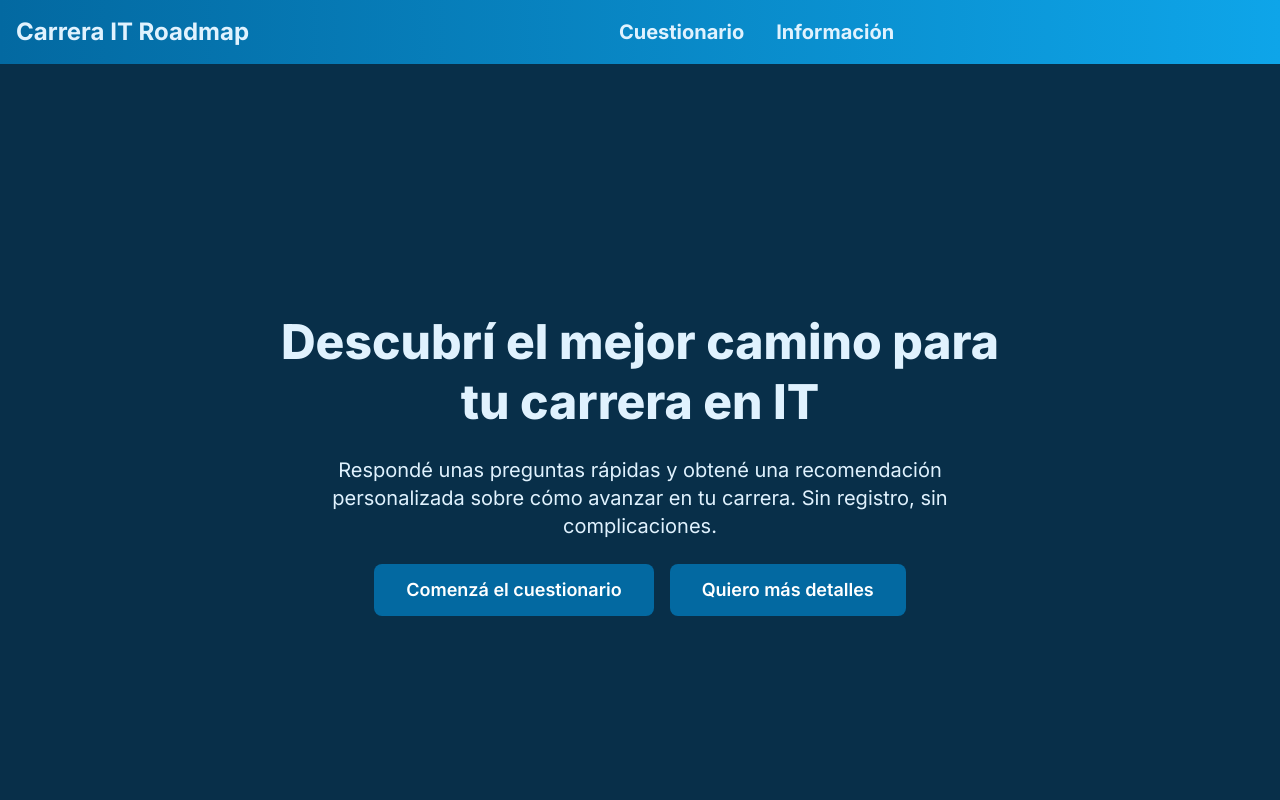
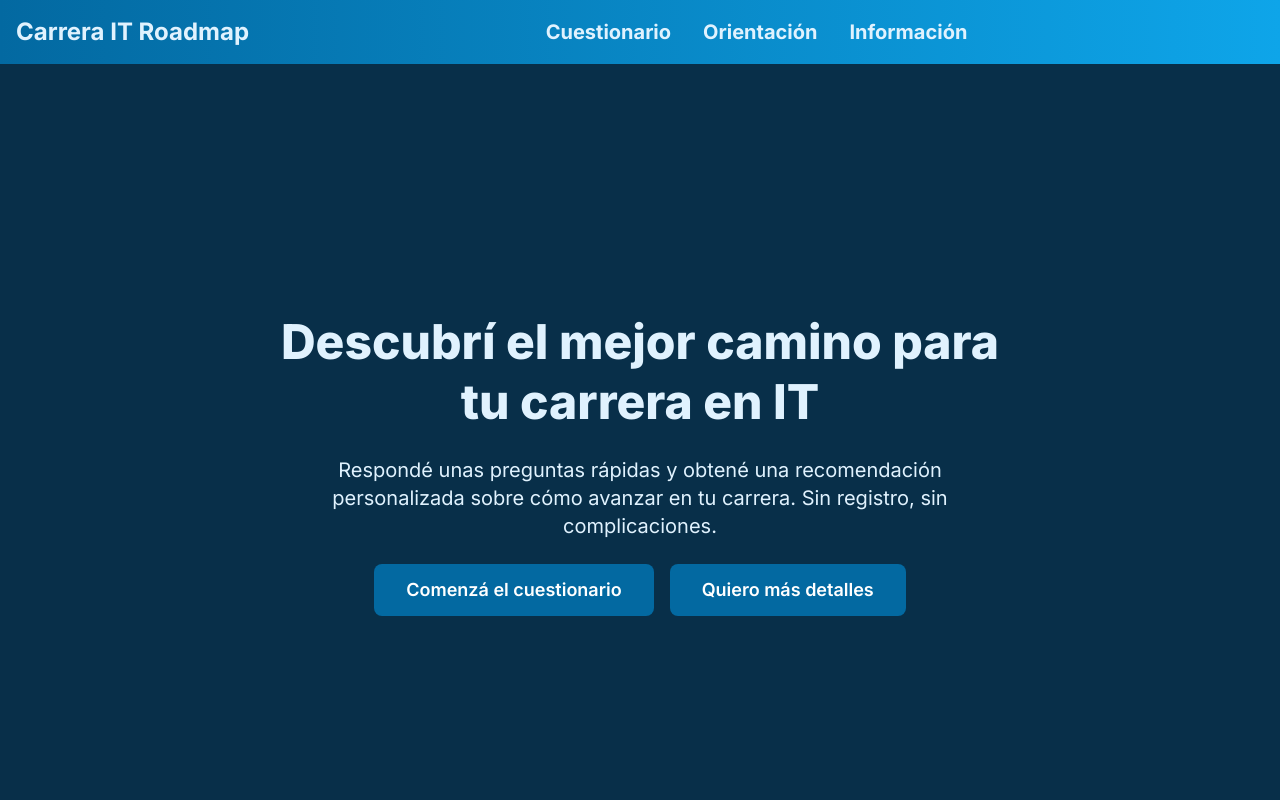
Before and after one commit to aronmilenait/carrerait-roadmap, a Next.js app in the folder carrerait-roadmap/: page / in a window 1280 px wide. Shown: the top 800 px of the page. Built offline with nearby package versions, Linux system fonts and the light colour scheme.

Commit message:
Fix guides.ts, create Orientation's page and link it into the Navbar.

```diff
--- a/carrerait-roadmap/src/app/components/Navbar.tsx
+++ b/carrerait-roadmap/src/app/components/Navbar.tsx
@@ -25,6 +25,11 @@ const Navbar = () => {
             </a>
           </li>
           <li>
+            <a href="./orientacion" className={linkClasses.join(" ")}>
+              Orientación
+            </a>
+          </li>
+          <li>
             <a href="/info" className={linkClasses.join(" ")}>
               Información
             </a>
--- a/carrerait-roadmap/src/app/lib/guides.ts
+++ b/carrerait-roadmap/src/app/lib/guides.ts
@@ -20,6 +20,7 @@ export function getGuideMeta(slug: string): GuideMeta {
   return {
     title: data.title,
     description: data.description,
+    slug,
   };
 }
 
--- /dev/null
+++ b/carrerait-roadmap/src/app/orientacion/page.tsx
@@ -0,0 +1,33 @@
+import Link from "next/link";
+import { getAllGuidesMeta } from "@/app/lib/guides";
+import { GuideMeta } from "@/app/types/types";
+
+interface OrientationProps {
+  guidesMeta: GuideMetaWithSlug[];
+}
+
+interface GuideMetaWithSlug extends GuideMeta {
+  slug: string;
+}
+
+export default async function Orientation() {
+  const guidesMeta = getAllGuidesMeta();
+
+  return (
+    <main className="bg-sky-950 text-white p-24">
+      <h1 className="text-4xl font-extrabold text-sky-50 mb-4 text-center">
+        Orientación
+      </h1>
+      <div className="grid grid-cols-1 md:grid-cols-2 gap-4">
+        {guidesMeta.map((guide) => (
+          <Link key={guide.slug} href={`/orientacion/${guide.slug}`}>
+            <div className="block p-4 border rounded-lg hover:bg-gray-100">
+              <h2 className="text-xl font-semibold">{guide.title}</h2>
+              <p className="text-gray-600">{guide.description}</p>
+            </div>
+          </Link>
+        ))}
+      </div>
+    </main>
+  );
+}
--- a/carrerait-roadmap/src/app/types/types.ts
+++ b/carrerait-roadmap/src/app/types/types.ts
@@ -1,6 +1,7 @@
 export interface GuideMeta {
   title: string;
   description: string;
+  slug: string;
 }
 
 export interface Guide extends GuideMeta {
```
